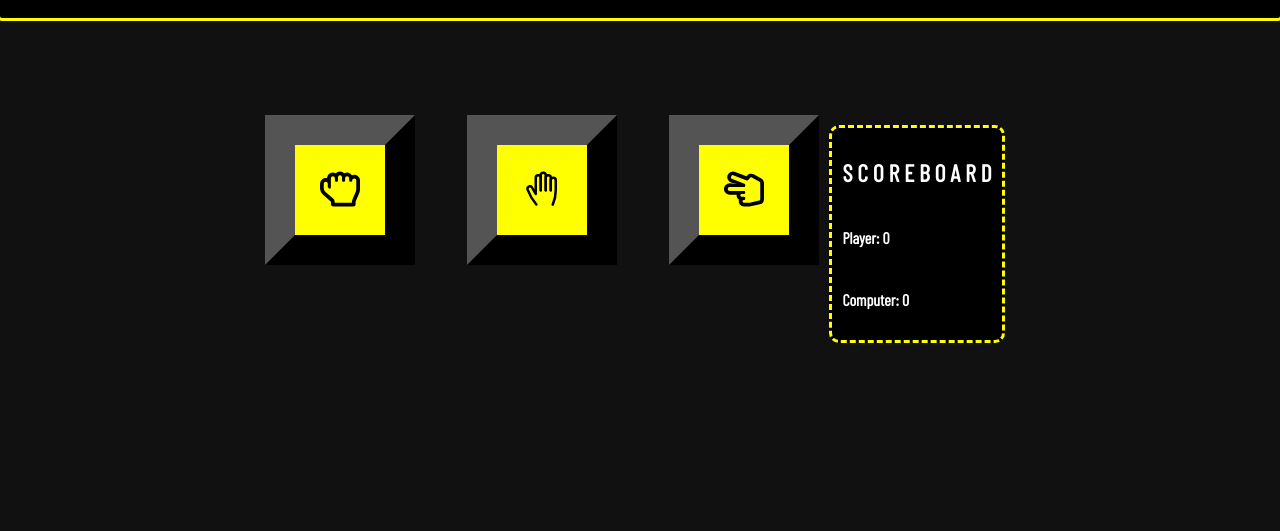
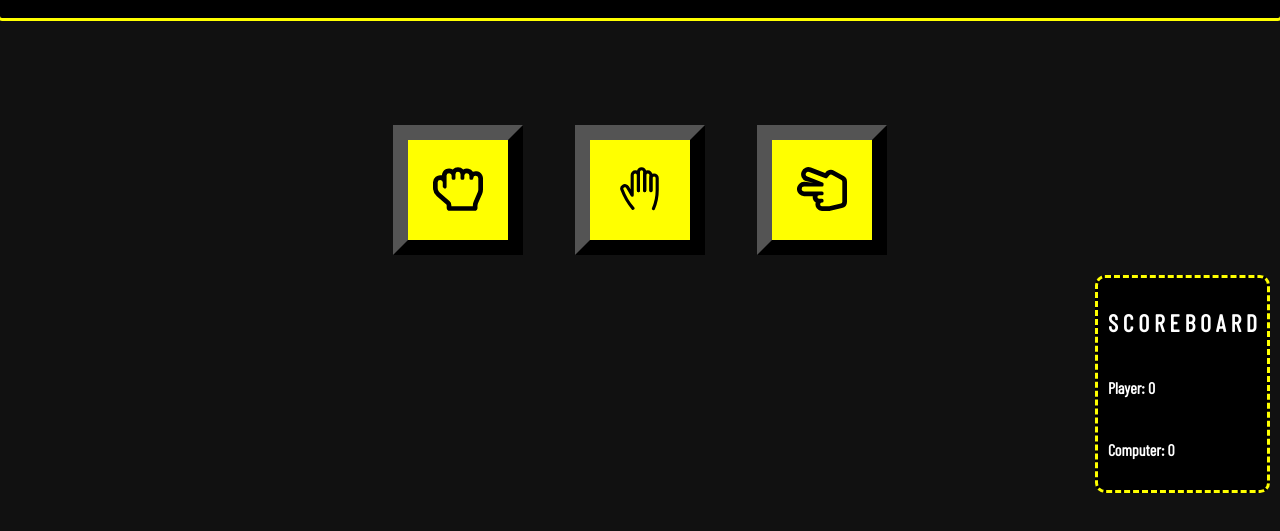
Before and after one commit to Joinedthedev/rock-paper-scisscors, a plain HTML site: page index.html in a window 1280 px wide. Shown: the part 65-596 px from the top of the page. Drawn offline with nearby package versions, Linux system fonts and the light colour scheme.

Commit message:
Final Adjustments

```diff
--- a/style.css
+++ b/style.css
@@ -32,7 +32,8 @@ header{
     width: 100%;
     margin-top: 180px;
     display: flex;
-    justify-content: center;
+    flex-direction: column;
+    align-items: center;
 
 }
 
@@ -55,18 +56,28 @@ header{
 .choice-container {
     display: flex;
     gap: 52px;
-
+    align-self: center;
+    justify-content: center;
+    margin: 10px;
 
 }
 
 button{
-    width: 150px;
-    height: 150px;
+    width: 130px;
+    height: 130px;
     background-color:yellow;
-    border-width: 30px;
+    border-width: 15px;
+    transition: 0.5s;
+
+}
+
+button:hover{
+    transform: scale(1.1);
+    box-shadow: 4px 6px rgb(237, 237, 67);
+
 }
 
 img{
-    width: 40px;
-    height: 40px;
+    width: 50px;
+    height: 50px;
 }
```
